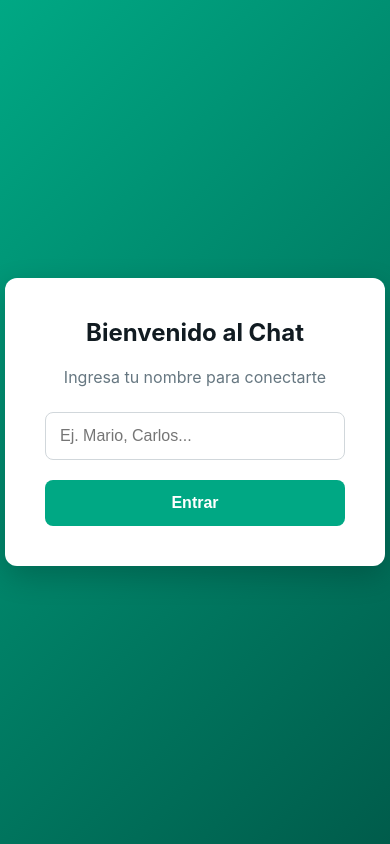
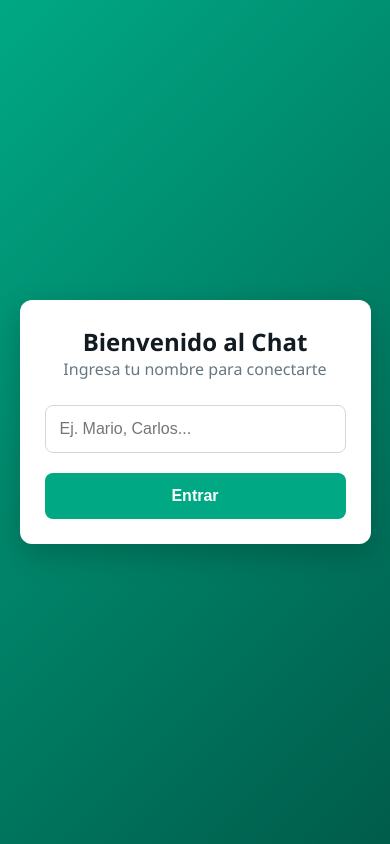
Before and after one commit to AngelGuevara04/Conexi-n-entre-servidores, a React (Vite) app in the folder cliente-react/: page / in a window 390 px wide. Built offline with nearby package versions, Linux system fonts and the light colour scheme; the HTML template or start-up script is replaced by a standard one.

Commit message:
feat: interfaz moderna con React, WebSockets y diseño móvil responsivo

```diff
--- a/cliente-react/index.html
+++ b/cliente-react/index.html
@@ -1,10 +1,12 @@
-<!doctype html>
-<html lang="en">
+<!DOCTYPE html>
+<html lang="es">
   <head>
     <meta charset="UTF-8" />
-    <link rel="icon" type="image/svg+xml" href="/favicon.svg" />
-    <meta name="viewport" content="width=device-width, initial-scale=1.0" />
-    <title>cliente-react</title>
+    <link rel="icon" type="image/svg+xml" href="/vite.svg" />
+
+    <meta name="viewport" content="width=device-width, initial-scale=1.0, maximum-scale=1.0, user-scalable=no" />
+
+    <title>Chat React</title>
   </head>
   <body>
     <div id="root"></div>
--- a/cliente-react/src/App.css
+++ b/cliente-react/src/App.css
@@ -4,7 +4,6 @@
   align-items: center;
   justify-content: center;
   height: 100vh;
-  /* Degradado moderno */
   background: linear-gradient(135deg, #00a884 0%, #005c4b 100%);
 }
 
@@ -29,7 +28,7 @@
   border-radius: 8px;
   font-size: 16px;
   outline: none;
-  transition: border-color 0.2s;
+  box-sizing: border-box; /* Evita que el input se salga de la tarjeta */
 }
 
 .card input:focus { border-color: #00a884; }
@@ -44,23 +43,20 @@
   font-size: 16px;
   font-weight: bold;
   cursor: pointer;
-  transition: background-color 0.3s, transform 0.1s;
 }
-
-.card button:hover { background-color: #008f6f; }
-.card button:active { transform: scale(0.98); }
 
 /* --- CONTENEDOR PRINCIPAL (APP) --- */
 .app-container {
   display: flex;
   height: 100vh;
   width: 100vw;
+  overflow: hidden;
 }
 
 /* --- BARRA LATERAL (SIDEBAR) --- */
 .sidebar {
   width: 320px;
-  background-color: #202c33; /* Tema oscuro para separar áreas */
+  background-color: #202c33;
   color: #e9edef;
   display: flex;
   flex-direction: column;
@@ -76,9 +72,12 @@
   border-bottom: 1px solid #2a3942;
 }
 
+/* Aquí está el truco: preparamos la lista para ser flexible */
 .user-list {
   flex: 1;
   overflow-y: auto;
+  display: flex;
+  flex-direction: column;
 }
 
 .tab {
@@ -89,11 +88,11 @@
   display: flex;
   align-items: center;
   font-size: 1rem;
+  white-space: nowrap; /* Evita que los nombres se partan */
 }
 
 .tab:hover { background-color: #2a3942; }
 
-/* La sala activa resalta con una línea lateral de acento */
 .active-tab {
   background-color: #2a3942;
   font-weight: 600;
@@ -105,8 +104,8 @@
   flex: 1;
   display: flex;
   flex-direction: column;
-  /* Un gris muy suave para el fondo del chat */
   background-color: #efeae2;
+  min-width: 0; /* Previene desbordes horizontales */
 }
 
 .chat-header {
@@ -120,3 +119,65 @@
   box-shadow: 0 1px 2px rgba(0,0,0,0.05);
   z-index: 10;
 }
+
+
+/* =========================================
+   📱 ADAPTACIÓN CELULAR INFALIBLE
+   ========================================= */
+@media (max-width: 768px) {
+  .app-container {
+    flex-direction: column;
+    height: 100dvh;
+  }
+
+  .sidebar {
+    width: 100%;
+    flex: 0 0 auto;
+    border-right: none;
+    border-bottom: 1px solid #2a3942;
+  }
+
+  .sidebar h3 {
+    padding: 10px;
+    font-size: 0.95rem;
+  }
+
+  /* Forzamos a que en celular sea una FILA horizontal (row) */
+  .user-list {
+    flex-direction: row;
+    overflow-x: auto;
+    overflow-y: hidden;
+    -webkit-overflow-scrolling: touch;
+    scrollbar-width: none;
+    flex: 0 0 auto;
+  }
+
+  .user-list::-webkit-scrollbar { display: none; }
+
+  .tab {
+    flex: 0 0 auto; /* Obliga a la pestaña a no aplastarse */
+    border-bottom: none;
+    border-right: 1px solid #2a3942;
+    padding: 12px 20px;
+  }
+
+  .active-tab {
+    border-left: none;
+    border-bottom: 3px solid #00a884; /* Línea verde abajo */
+  }
+
+  .chat-window {
+    flex: 1 1 auto;
+    min-height: 0;
+  }
+
+  .chat-header {
+    padding: 12px 15px;
+    font-size: 0.95rem;
+  }
+
+  .card {
+    width: 90%;
+    padding: 25px;
+  }
+}
--- a/cliente-react/src/index.css
+++ b/cliente-react/src/index.css
@@ -1,19 +1,17 @@
-/* Reseteo Global */
-:root {
-  font-family: 'Inter', system-ui, -apple-system, BlinkMacSystemFont, 'Segoe UI', Roboto, Helvetica, Arial, sans-serif;
+/* RESETEO TOTAL: Matamos los estilos por defecto de Vite */
+
+* {
   box-sizing: border-box;
+  margin: 0;
+  padding: 0;
 }
 
-*, *::before, *::after {
-  box-sizing: inherit;
+html, body, #root {
+  width: 100%;
+  height: 100%;
+  /* Usamos dvh para que el celular no corte la pantalla al abrir el teclado */
+  height: 100dvh;
+  overflow: hidden;
+  font-family: 'Segoe UI', Roboto, Helvetica, Arial, sans-serif;
+  background-color: #efeae2; /* El color de fondo de WhatsApp */
 }
-
-body, html {
-  margin: 0;
-  padding: 0;
-  height: 100vh;
-  width: 100vw;
-  overflow: hidden; /* Evita que la pantalla completa haga scroll */
-  background-color: #f0f2f5;
-  color: #111b21;
-}
--- a/cliente-react/src/websocket.js
+++ b/cliente-react/src/websocket.js
@@ -1,4 +1,4 @@
-const url = 'ws://localhost:8080';
+const url = `ws://${window.location.hostname}:8080`;
 let ws;
 
 export const connect = (onMessageReceived, onDisconnect) => {
```
